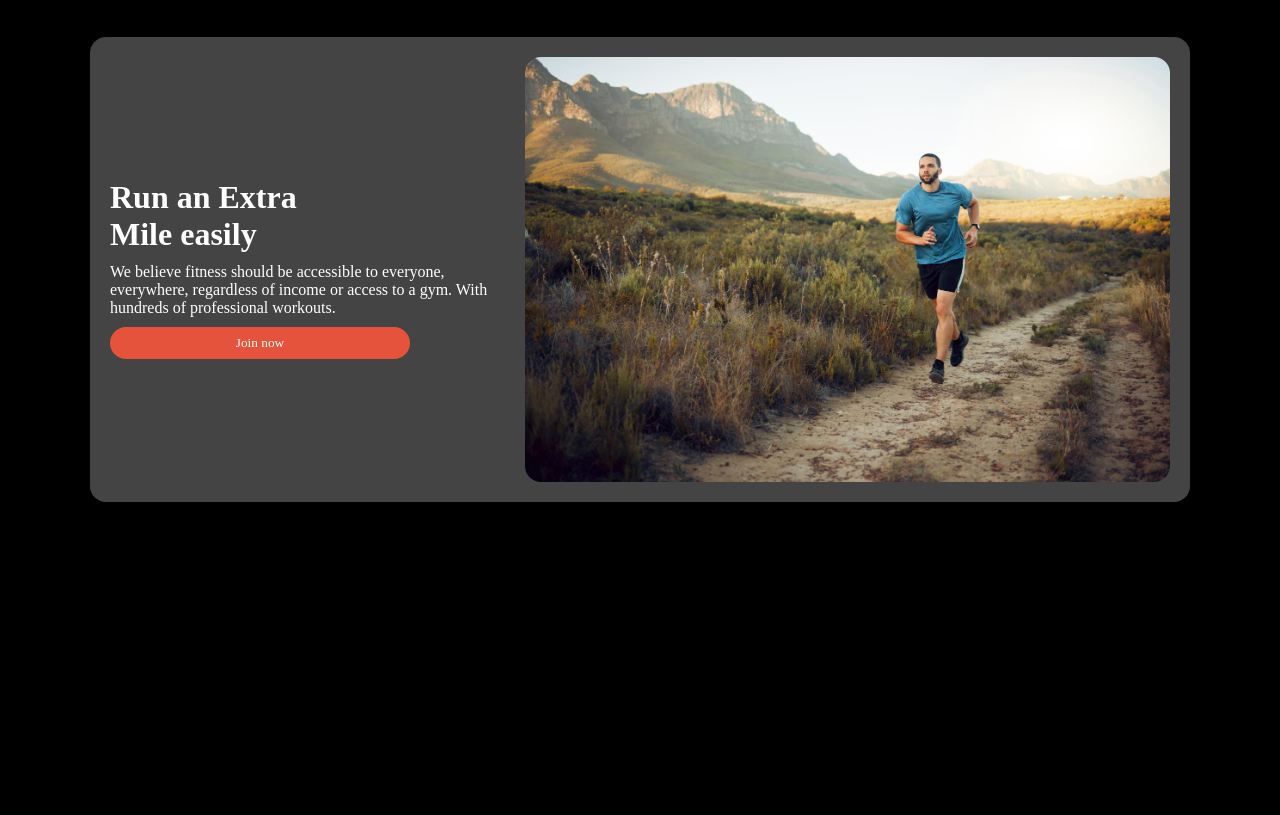
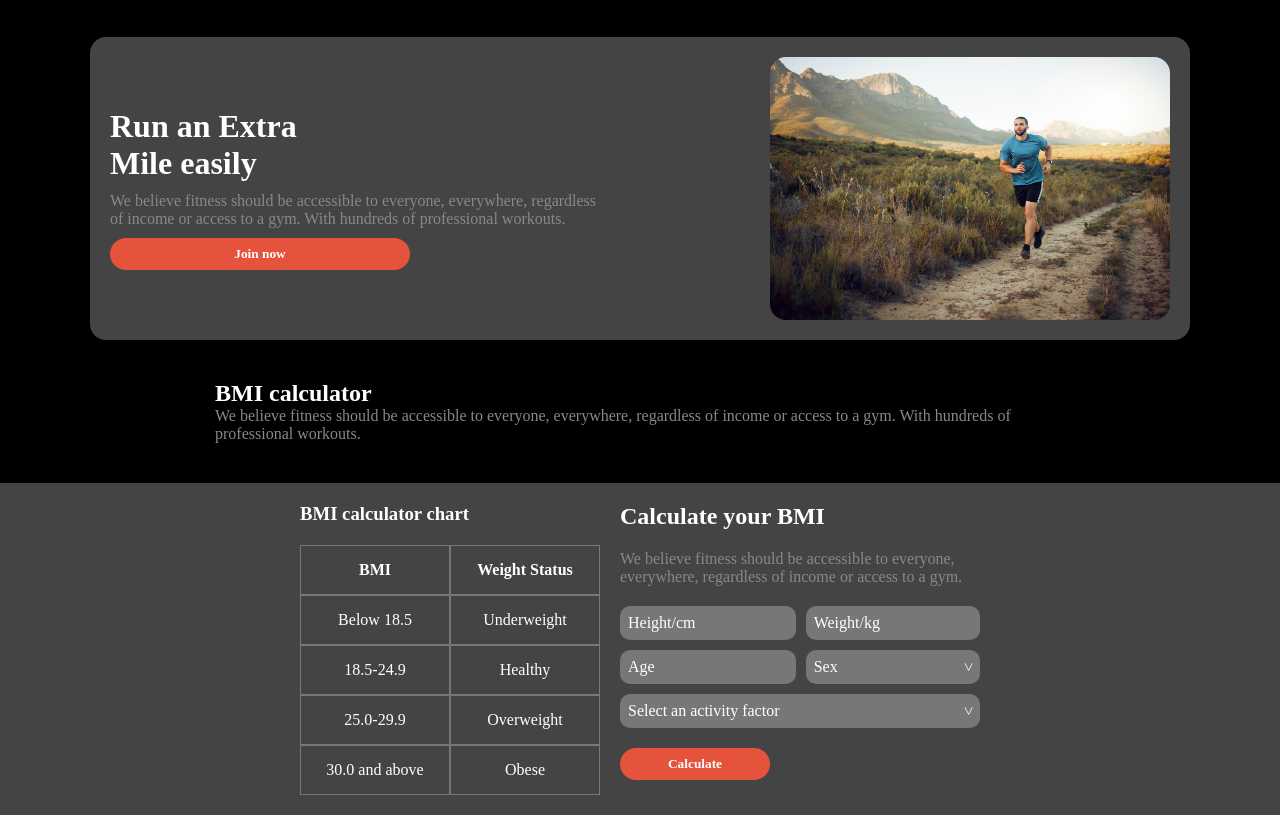
Before and after one commit to AlchemistReturns/assignment_2_programming_hero, a plain HTML site: page index.html in a window 1280 px wide. Shown: the part 1017-1832 px from the top of the page. Before the commit the page ends 1519 px from the top, so only its background shows below. Drawn offline with Linux system fonts and the light colour scheme.

Commit message:
did some minor modifications and completed the bmi section

```diff
--- a/index.html
+++ b/index.html
@@ -21,12 +21,13 @@
                 <div class="navbar-menu-line"></div>
                 <div class="navbar-menu-line"></div>
                 <div class="navbar-menu-line"></div>
+                <div class="navbar-menu-line"></div>
             </div>
         </section>
 
         <section id="header">
             <section id="header-details">
-                <h1 id="header-details-title">Get body in <br> shape and stay <br>healthy</h1>
+                <h1 id="header-details-title">Get body in <br> <span id="shape">shape</span> and stay <br>healthy</h1>
                 <p id="header-details-description">A huge selection of health and fitness content, healthy recipes and transformation stories to help you get fit and stay fit!</p>
                 <button class="header-details-button active">Join club now!</button>
                 <button class="header-details-button">Download App</button>
@@ -37,7 +38,7 @@
                     <p>Free workout videos</p>
                 </div>
                 <div id="header-image-card-2" class="header-image-card">
-                    <div style="background-color: orange; border-radius: 40px; color: orange; height: 40px; width: 40px;">.</div>
+                    <div style="background-color: #e6533c; border-radius: 40px; color: #e6533c; height: 40px; width: 40px;">.</div>
                     <div>
                         <h2>350+</h2>
                         <p>Video tutorial</p>
@@ -84,5 +85,50 @@
             <img src="./images/run.jpg" alt="">
         </div>
     </section>
+
+    <section id="bmi">
+        <h2>BMI calculator</h2>
+        <p>We believe fitness should be accessible to everyone, everywhere, regardless of income or access to a gym. With hundreds of professional workouts.</p>
+    </section>
+
+    <section id="bmi-calculator">
+        <div id="bmi-chart">
+            <h3>BMI calculator chart</h3>
+            <div id="bmi-chart-grid">
+                <div class="bmi-chart-grid-cell" style="font-weight: bold;">BMI</div>
+                <div class="bmi-chart-grid-cell" style="font-weight: bold;">Weight Status</div>
+                <div class="bmi-chart-grid-cell">Below 18.5</div>
+                <div class="bmi-chart-grid-cell">Underweight</div>
+                <div class="bmi-chart-grid-cell">18.5-24.9</div>
+                <div class="bmi-chart-grid-cell">Healthy</div>
+                <div class="bmi-chart-grid-cell">25.0-29.9</div>
+                <div class="bmi-chart-grid-cell">Overweight</div>
+                <div class="bmi-chart-grid-cell">30.0 and above</div>
+                <div class="bmi-chart-grid-cell">Obese</div>
+            </div>
+        </div>
+        <div id="bmi-form">
+            <h2>Calculate your BMI</h2>
+            <p>We believe fitness should be accessible to everyone, everywhere, regardless of income or access to a gym.</p>
+            <div id="bmi-form-grid">
+                <div id="bmi-form-grid-cell-1">Height/cm</div>
+                <div id="bmi-form-grid-cell-2">Weight/kg</div>
+                <div id="bmi-form-grid-cell-3">Age</div>
+                <div id="bmi-form-grid-cell-4">
+                    <p>Sex</p>
+                    <p class="rotate">></p>
+                </div>
+                <div id="bmi-form-grid-cell-5">
+                    <p>Select an activity factor</p>
+                    <p class="rotate">></p>
+                </div>
+            </div>
+            <button class="active">Calculate</button>
+        </div>
+    </section>
+
+    <section id="team">
+
+    </section>
 </body>
 </html>
--- a/styles.css
+++ b/styles.css
@@ -59,6 +59,10 @@ body {
     margin-bottom: 20px;
 }
 
+#shape {
+    font-family: cursive;
+}
+
 #header-details-description {
     margin-bottom: 20px;
 }
@@ -66,7 +70,7 @@ body {
 .header-details-button {
     padding: 8px;
     border-radius: 20px;
-    background-color: black;
+    background-color: rgba(255, 255, 255, 0);
     color: white;
     border: 1px solid white;
 }
@@ -98,6 +102,10 @@ body {
 #header-image-card-1 {
     grid-row-start: 2;
     grid-column-start: 2;
+    display: flex;
+    flex-direction: column;
+    align-items: flex-start;
+    padding-left: 8px;
 }
 
 #header-image-card-2 {
@@ -122,6 +130,10 @@ body {
 
 #habits-title {
     font-size: 2rem;
+}
+
+#habits-description, .habit-card>p {
+    color: #888;
 }
 
 #habits-cards {
@@ -152,17 +164,27 @@ body {
     align-items: center;
     padding: 20px;
     gap: 8px;
+    box-shadow: 0px 4px 4px 0 rgba(0,0,0,0.25);
+}
+
+#run-content {
+    max-width: 500px;
 }
 
 #run-image {
     display: flex;
     justify-content: center;
     align-items: center;
+    max-width: 400px;
 }
 
 #run-content > h2 {
     font-size: 2rem;
     margin-bottom: 10px;
+}
+
+#run-content > p {
+    color: #888;
 }
 
 #run-content > button {
@@ -179,17 +201,95 @@ body {
     width: 100%;
 }
 
+#bmi {
+    color: white;
+    max-width: 850px;
+    margin: 40px auto;
+}
+
+#bmi > p {
+    color: #888;
+}
+
+#bmi-calculator {
+    color: white;
+    display: flex;
+    background-color: #444;
+    justify-content: space-between;
+    padding: 20px 300px;
+    gap: 20px;
+}
+
+#bmi-chart {
+    display: flex;
+    flex-direction: column;
+    gap: 20px;
+}
+
+#bmi-chart-grid {
+    display: grid;
+    grid-template-rows: repeat(5, 50px);
+    grid-template-columns: repeat(2, 150px);
+}
+
+#bmi-chart-grid > div {
+    border: 1px solid #777;
+    display: flex;
+    justify-content: center;
+    align-items: center;
+}
+
+#bmi-form {
+    max-width: 600px;
+    display: flex;
+    flex-direction: column;
+    gap: 20px;
+}
+
+#bmi-form > p {
+    color: #888;
+}
+
+#bmi-form-grid {
+    display: grid;
+    grid-template-columns: auto auto;
+    grid-template-rows: repeat(3, auto);
+    gap: 10px 10px;
+}
+
+#bmi-form-grid > div {
+    background-color: #777;
+    border-radius: 10px;
+    padding: 8px;
+    display: flex;
+    justify-content: space-between;
+}
+
+#bmi-form-grid-cell-5 {
+    grid-column: 1 / 3;
+}
 
 
+#bmi-form > button {
+    color: white;
+    border: none;
+    width: 150px;
+    padding: 8px;
+}
 
 
 .active {
     background-color: #e6533c;
     border-radius: 20px;
+    font-weight: bold;
+}
+
+.rotate {
+    transform: rotateZ(90deg);
 }
 
 @media (min-width: 993px) {
-    #hero, #habits {
+    #hero, #habits, #bmi {
         padding: 0 100px;
     }
     #navbar-menu {
@@ -204,7 +304,7 @@ body {
     #navbar-links {
         display: none;
     }
-    #hero, #habits {
+    #hero, #habits, #bmi-calculator, #bmi {
         padding: 0 10px;
     }
     #header {
@@ -221,4 +321,7 @@ body {
         margin-left: 20px;
         margin-right: 20px;
     }
+    #bmi-calculator {
+        flex-direction: column;
+    }
 }
```
